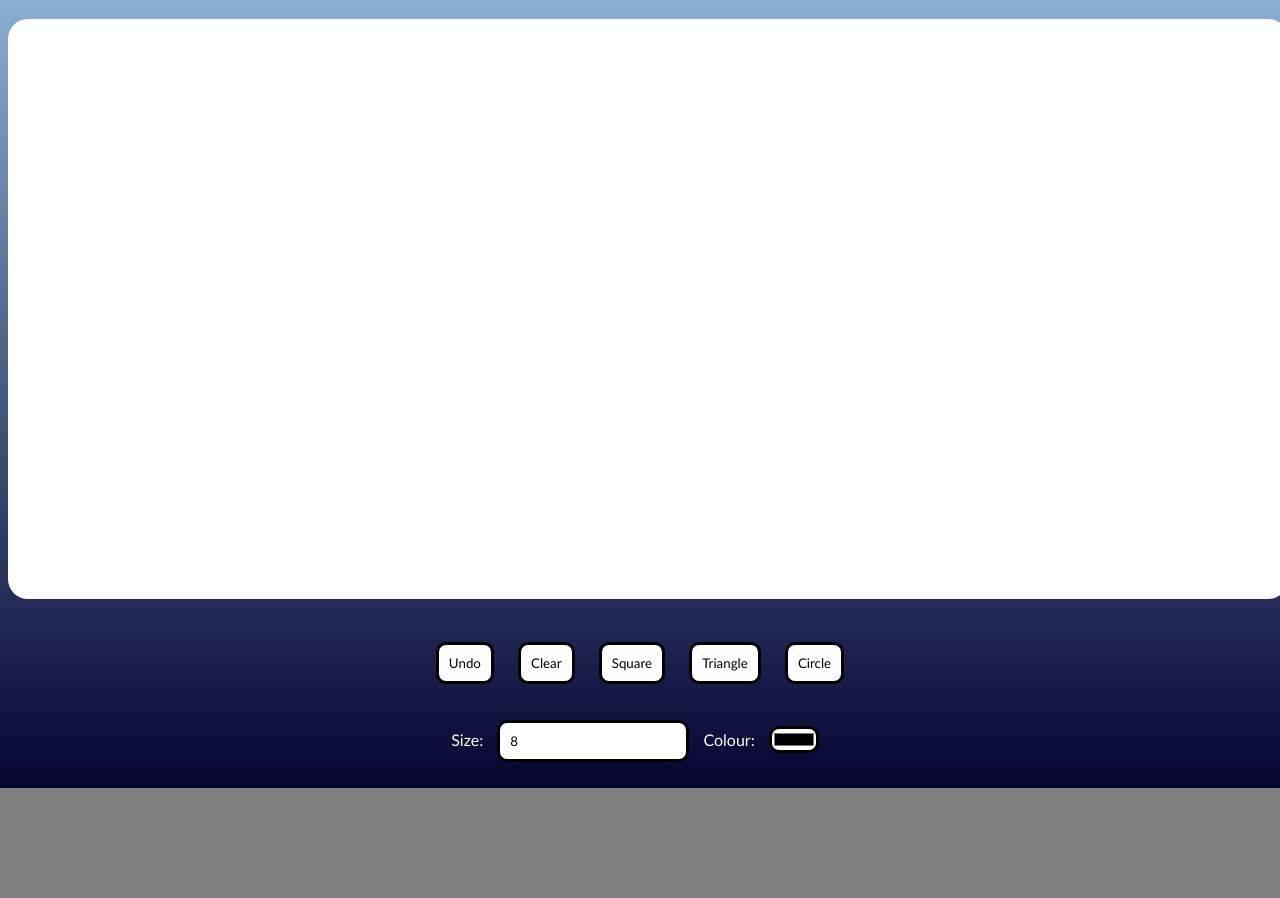
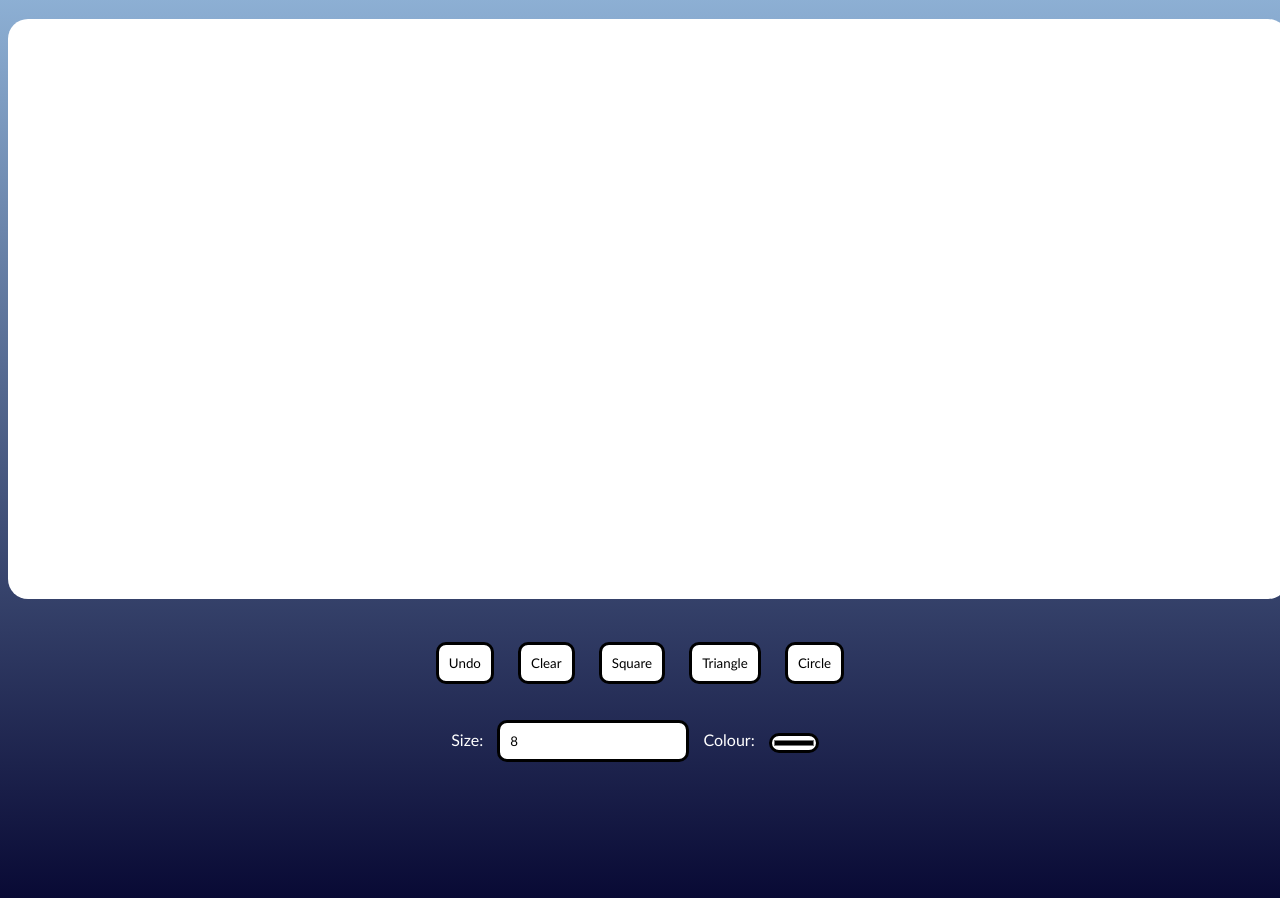
Before and after one commit to aiden-ly/canvas_assignment, a plain HTML site: page index.html in a window 1280 px wide. Shown: the part 64-962 px from the top of the page. Before the commit the page ends 852 px from the top, so only its background shows below. Drawn offline with Linux system fonts and the light colour scheme.

Commit message:
fixes to css

```diff
--- a/css/style.css
+++ b/css/style.css
@@ -16,6 +16,8 @@ body {
     font-family: 'Trebuchet MS', 'Lucida Sans Unicode', 'Lucida Grande', 'Lucida Sans', Arial, sans-serif;
     text-align: center;
     background-image: linear-gradient(rgb(150, 187, 223), rgb(5, 5, 48));
+    height: 120vh;
+    overflow: hidden;
 }
 
 p {
@@ -39,6 +41,7 @@ input {
 input[type="color"] {
     cursor: pointer;
     padding: 0;
+    height: 20px;
     border: 3px solid black;
     border-radius: 10px;
     background-color: white;
```
